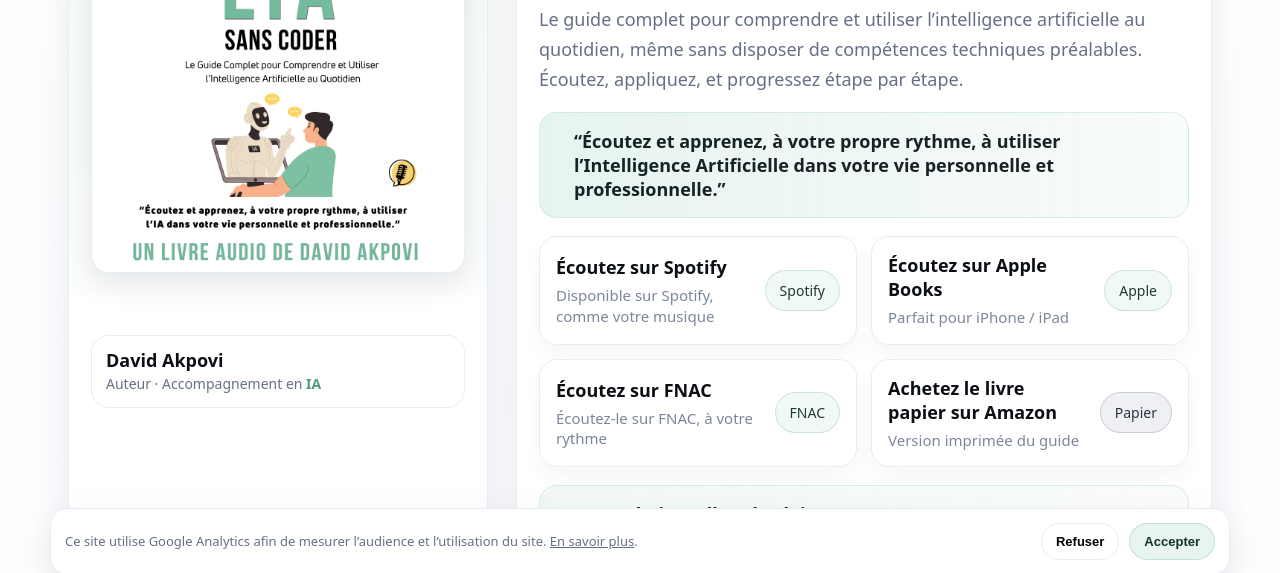
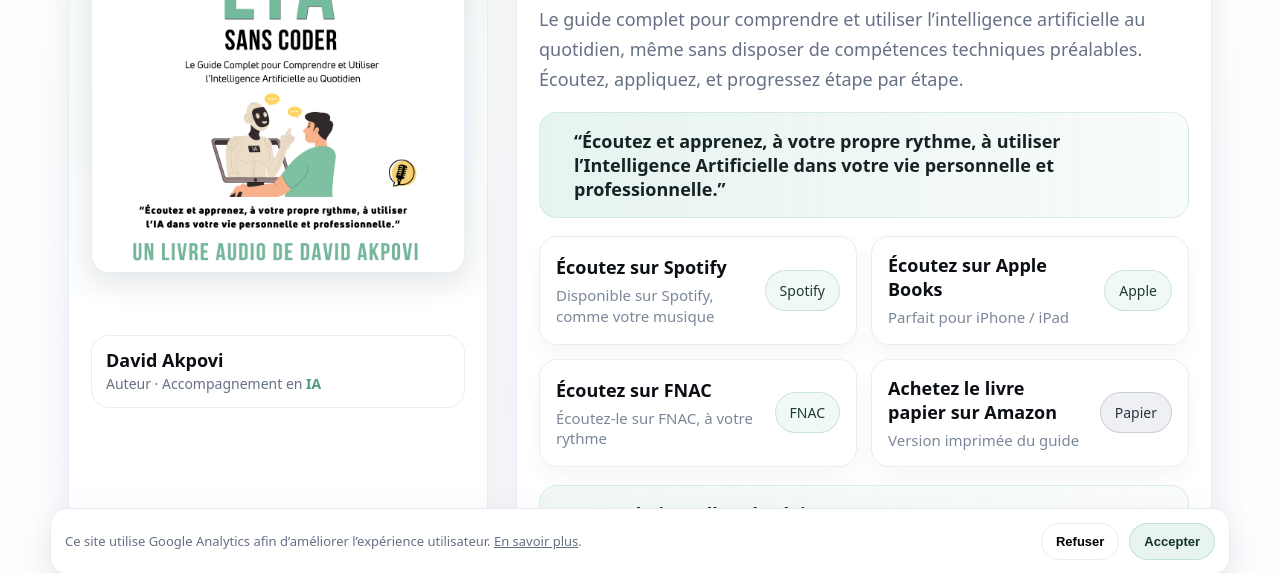
Before and after one commit to davidakpovi/comment-utiliser-ia-sans-coder, a plain HTML site: page index.html in a window 1280 px wide. Shown: the part 211-784 px from the top of the page. Drawn offline with Linux system fonts and the light colour scheme.

Commit message:
Update index.html

```diff
--- a/index.html
+++ b/index.html
@@ -498,7 +498,7 @@
   <!-- Consent banner -->
   <div class="consent" id="consent">
     <p>
-      Ce site utilise Google Analytics afin de mesurer l’audience et l’utilisation du site.
+      Ce site utilise Google Analytics afin d’améliorer l’expérience utilisateur.
       <a href="privacy.html">En savoir plus</a>.
     </p>
     <div class="actions">
```
